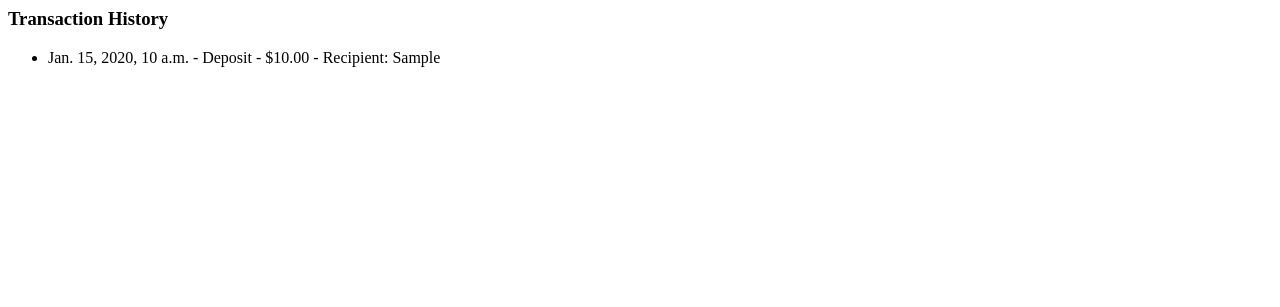
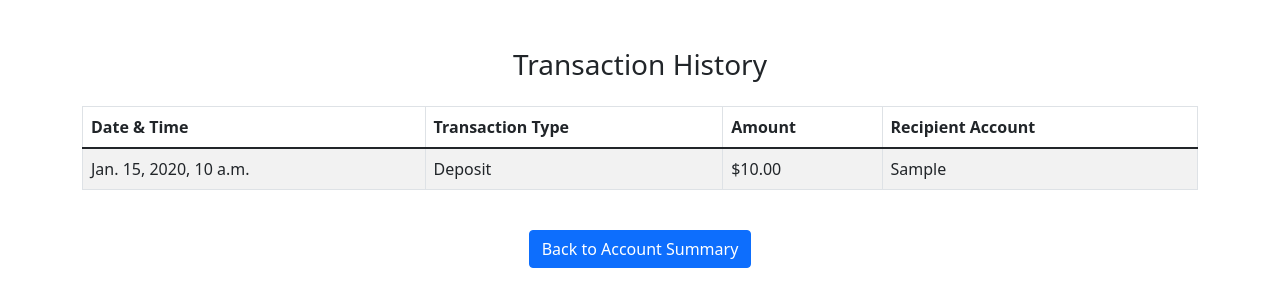
Before and after one commit to AbhikSalian/banking-app, a Django app: page /accounts/1/transaction_history/ in a window 1280 px wide. Shown: the top 307 px of the page. Run offline with Django 5.2, Linux system fonts and the light colour scheme; tables that the repository leaves empty hold one stand-in row (values such as "Sample post").

Commit message:
transaction page beautified

```diff
--- a/banking_app/accounts/templates/accounts/account_summary.html
+++ b/banking_app/accounts/templates/accounts/account_summary.html
@@ -19,9 +19,9 @@
 
         <!-- Interactive buttons linking to different actions -->
         <div class="action-buttons">
-            <a href="{% url 'transaction_history' account.id %}" class="button">Transaction History</a>
-            <a href="{% url 'transfer_funds' account.id %}" class="button">Transfer Funds</a>
-            <a href="{% url 'pay_bill' account.id %}" class="button">Pay Bill</a>
+            <a href="{% url 'transaction_history' account.id %}" class="button"><button>Transaction History</button></a>
+            <a href="{% url 'transfer_funds' account.id %}" class="button"><button>Transfer Funds</button></a>
+            <a href="{% url 'pay_bill' account.id %}" class="button"><button>Pay Bill</button></a>
         </div>
     </div>
 </body>
--- a/banking_app/accounts/templates/accounts/transaction_history.html
+++ b/banking_app/accounts/templates/accounts/transaction_history.html
@@ -1,6 +1,49 @@
-<h3>Transaction History</h3>
-<ul>
-    {% for transaction in transactions %}
-        <li>{{ transaction.timestamp }} - {{ transaction.transaction_type }} - ${{ transaction.amount }} - Recipient: {{ transaction.recipient_account }}</li>
-    {% endfor %}
-</ul>
+<!DOCTYPE html>
+<html lang="en">
+<head>
+    <meta charset="UTF-8">
+    <meta name="viewport" content="width=device-width, initial-scale=1.0">
+    <title>Transaction History</title>
+    <!-- Include Bootstrap CSS -->
+    <link href="https://cdn.jsdelivr.net/npm/bootstrap@5.1.3/dist/css/bootstrap.min.css" rel="stylesheet">
+</head>
+<body>
+    <div class="container mt-5">
+        <h3 class="mb-4 text-center">Transaction History</h3>
+
+        {% if transactions %}
+            <div class="table-responsive">
+                <table class="table table-striped table-bordered">
+                    <thead>
+                        <tr>
+                            <th>Date & Time</th>
+                            <th>Transaction Type</th>
+                            <th>Amount</th>
+                            <th>Recipient Account</th>
+                        </tr>
+                    </thead>
+                    <tbody>
+                        {% for transaction in transactions %}
+                            <tr>
+                                <td>{{ transaction.timestamp }}</td>
+                                <td>{{ transaction.transaction_type }}</td>
+                                <td>${{ transaction.amount }}</td>
+                                <td>{{ transaction.recipient_account }}</td>
+                            </tr>
+                        {% endfor %}
+                    </tbody>
+                </table>
+            </div>
+        {% else %}
+            <p class="text-center">No transactions found.</p>
+        {% endif %}
+
+        <div class="text-center mt-4">
+            <a href="{% url 'account_summary' account.id %}" class="btn btn-primary">Back to Account Summary</a>
+        </div>
+    </div>
+
+    <!-- Include Bootstrap JS (optional) -->
+    <script src="https://cdn.jsdelivr.net/npm/bootstrap@5.1.3/dist/js/bootstrap.bundle.min.js"></script>
+</body>
+</html>
```
